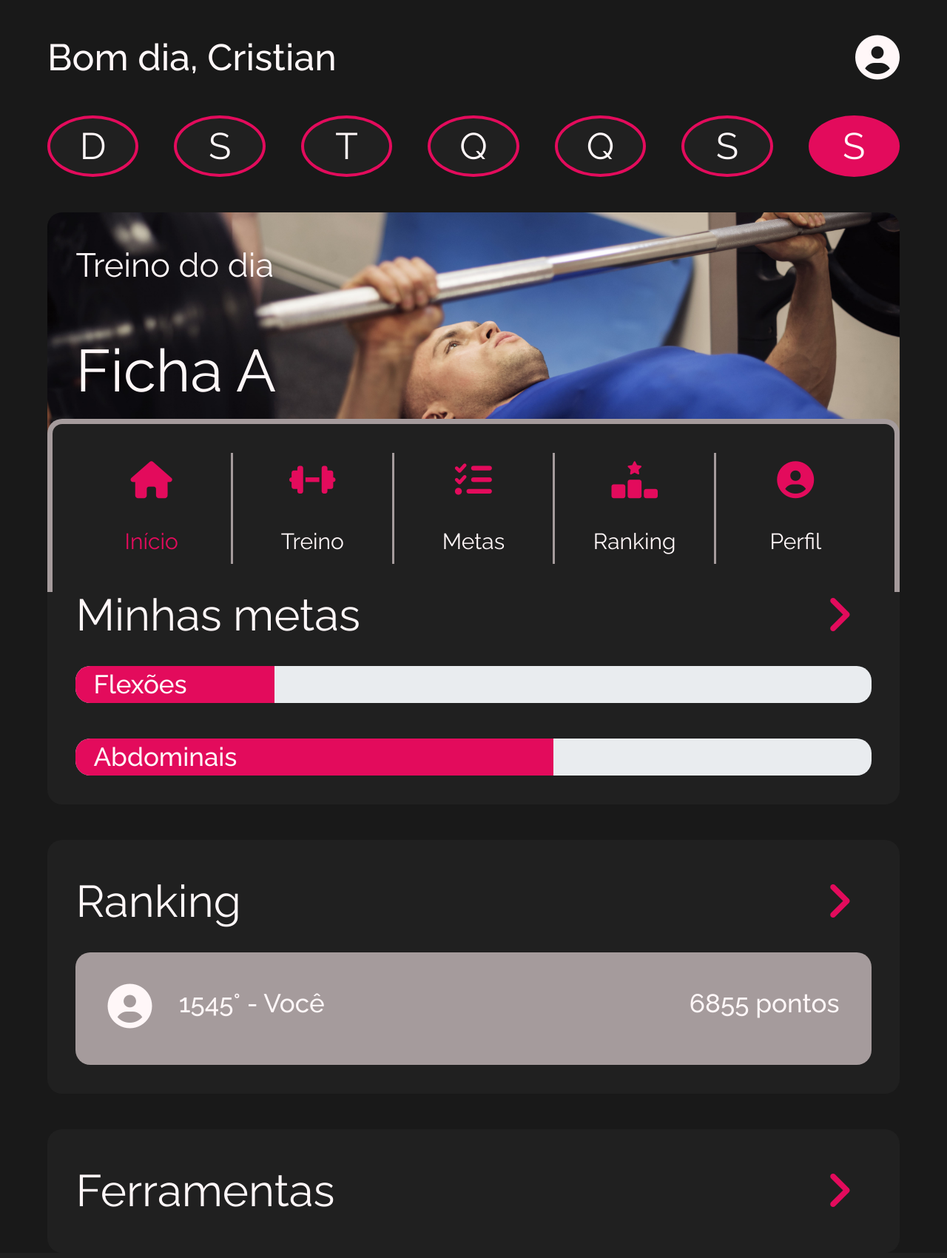
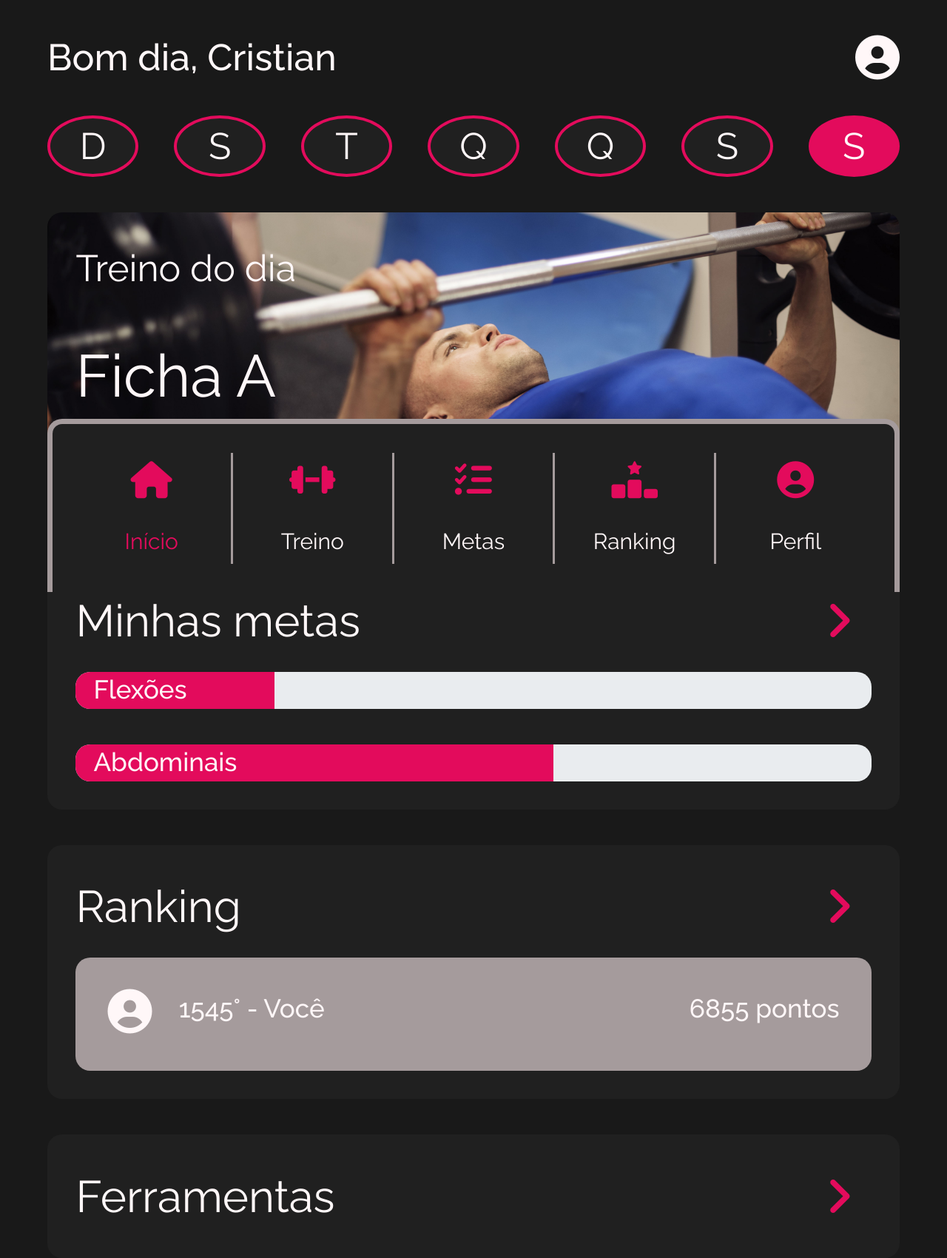
Before and after one commit to crisvini/workout, a PHP site: page /home.html in a window 1280 px wide. Shown: the whole page at 74% size. Before the commit the page ends 1631 px from the top, so only its background shows below. Run offline with PHP 8.4, Linux system fonts and the light colour scheme; some libraries are stand-ins or nearby versions.

Commit message:
correções de classes

```diff
--- a/calculadoraHidratacao.html
+++ b/calculadoraHidratacao.html
@@ -40,7 +40,7 @@
         </div>
         <div class="container mt-5 bg-gray br-20" style="padding: 3%;">
             <div class="row">
-                <div class="col color-white text-center" style="font-size: 60px;">
+                <div class="col color-white text-center fs-large">
                     <span>Calculadora de Hidratação</span>
                 </div>
             </div>
@@ -60,12 +60,12 @@
 
         <div class="container mt-5 bg-gray br-20" style="padding: 3%;">
             <div class="row">
-                <div class="col color-white text-center" style="font-size: 60px;">
+                <div class="col color-white text-center fs-large">
                     <span class="color-pink">Resultado</span>
                 </div>
             </div>
             <div class="row">
-                <div class="col color-white text-center" style="font-size: 60px;">
+                <div class="col color-white text-center fs-large">
                     <span id="agua">?</span>
                 </div>
             </div>
--- a/calculadoraImc.html
+++ b/calculadoraImc.html
@@ -40,7 +40,7 @@
         </div>
         <div class="container mt-5 bg-gray br-20" style="padding: 3%;">
             <div class="row">
-                <div class="col color-white text-center" style="font-size: 60px;">
+                <div class="col color-white text-center fs-large">
                     <span>Calculadora de IMC</span>
                 </div>
             </div>
@@ -67,12 +67,12 @@
 
         <div class="container mt-5 bg-gray br-20" style="padding: 3%;">
             <div class="row">
-                <div class="col color-white text-center" style="font-size: 60px;">
+                <div class="col color-white text-center fs-large">
                     <span class="color-pink">Resultado</span>
                 </div>
             </div>
             <div class="row">
-                <div class="col color-white text-center" style="font-size: 60px;">
+                <div class="col color-white text-center fs-large">
                     <span id="imc">?</span>
                 </div>
             </div>
--- a/home.html
+++ b/home.html
@@ -31,44 +31,44 @@
         <div class="container">
             <div class="row mt-5">
                 <div class="col-10 text-start p-0">
-                    <span class="color-white" style="font-weight: 500; font-size: 50px; line-height: normal;">Bom dia,
+                    <span class="color-white fs-medium" style="font-weight: 500; line-height: normal;">Bom dia,
                         Cristian</span>
                 </div>
                 <div class="col-2 text-end p-0">
-                    <i class="fa-solid fa-circle-user color-white" style="font-size: 60px;"
-                        onclick="load('perfil.html');" id="perfil"></i>
+                    <i class="fa-solid fa-circle-user color-white fs-large" onclick="load('perfil.html');"
+                        id="perfil"></i>
                 </div>
             </div>
         </div>
         <div class="container mt-5">
             <div class="row">
                 <div class="d-flex gap-5 p-0">
-                    <div class="color-white text-center w-100 border-pink rounded-circle bg-gray"
-                        style="font-size: 50px; border: 4px solid;" id="domingo">
+                    <div class="fs-medium color-white text-center w-100 border-pink rounded-circle bg-gray"
+                        style="border: 4px solid;" id="domingo">
                         D
                     </div>
-                    <div class="color-white text-center w-100 border-pink rounded-circle bg-gray"
-                        style="font-size: 50px; border: 4px solid;" id="segunda">
+                    <div class="fs-medium color-white text-center w-100 border-pink rounded-circle bg-gray"
+                        style="border: 4px solid;" id="segunda">
                         S
                     </div>
-                    <div class="color-white text-center w-100 border-pink rounded-circle bg-gray"
-                        style="font-size: 50px; border: 4px solid;" id="terca">
+                    <div class="fs-medium color-white text-center w-100 border-pink rounded-circle bg-gray"
+                        style="border: 4px solid;" id="terca">
                         T
                     </div>
-                    <div class="color-white text-center w-100 border-pink rounded-circle bg-gray"
-                        style="font-size: 50px; border: 4px solid;" id="quarta">
+                    <div class="fs-medium color-white text-center w-100 border-pink rounded-circle bg-gray"
+                        style="border: 4px solid;" id="quarta">
                         Q
                     </div>
-                    <div class="color-white text-center w-100 border-pink rounded-circle bg-gray"
-                        style="font-size: 50px; border: 4px solid;" id="quinta">
+                    <div class="fs-medium color-white text-center w-100 border-pink rounded-circle bg-gray"
+                        style="border: 4px solid;" id="quinta">
                         Q
                     </div>
-                    <div class="color-white text-center w-100 border-pink rounded-circle bg-gray"
-                        style="font-size: 50px; border: 4px solid;" id="sexta">
+                    <div class="fs-medium color-white text-center w-100 border-pink rounded-circle bg-gray"
+                        style="border: 4px solid;" id="sexta">
                         S
                     </div>
-                    <div class="color-white text-center w-100 border-pink rounded-circle bg-gray"
-                        style="font-size: 50px; border: 4px solid;" id="sabado">
+                    <div class="fs-medium color-white text-center w-100 border-pink rounded-circle bg-gray"
+                        style="border: 4px solid;" id="sabado">
                         S
                     </div>
                 </div>
@@ -76,24 +76,24 @@
         </div>
         <div class="container mt-5 bg-peito br-20" style="padding: 3%;" id="treino_dia" onclick="load('treino.html')">
             <div class="row">
-                <div class="color-white" style="font-size: 45px;">
+                <div class="color-white fs-medium">
                     <span>Treino do dia</span>
                 </div>
             </div>
             <div class="row mt-5">
-                <div class="color-white" style="font-size: 80px;">
+                <div class="color-white fs-extra-large">
                     <span>Ficha A</span>
                 </div>
             </div>
             <div class="row mt-5">
-                <div class="color-white" style="font-size: 35px;">
+                <div class="color-white fs-small">
                     <span><i class="fa-solid fa-heart-pulse me-3"></i>9 exercícios</span>
                 </div>
             </div>
         </div>
         <div class="container mt-5 bg-gray br-20" style="padding: 3%;" id="minhas_metas">
             <div class="row">
-                <div class="col-10 color-white" style="font-size: 60px;">
+                <div class="col-10 color-white fs-large">
                     <span>Minhas metas</span>
                 </div>
                 <div class="col-2 text-end align-self-center">
@@ -104,24 +104,22 @@
                 <div class="progress br-20" style="height: 50px;">
                     <div class="progress-bar bg-pink text-start" role="progressbar" style="width: 25%;"
                         aria-valuenow="25" aria-valuemin="0" aria-valuemax="100">
-                        <span class="color-white ms-4"
-                            style="font-size: 35px; position: absolute; font-weight: 500;">Flexões</span>
+                        <span class="color-white ms-4 fs-small fw-500" style="position: absolute;">Flexões</span>
                     </div>
                 </div>
             </div>
             <div class="row mt-5" style="--bs-gutter-x: none;">
-                <div class="progress br-20" style=" height: 50px;">
+                <div class="progress br-20" style="height: 50px;">
                     <div class="progress-bar bg-pink text-start" role="progressbar" style="width: 60%;"
                         aria-valuenow="60" aria-valuemin="0" aria-valuemax="100">
-                        <span class="color-white ms-4"
-                            style="font-size: 35px; position: absolute; font-weight: 500;">Abdominais</span>
+                        <span class="color-white ms-4 fs-small fw-500" style="position: absolute;">Abdominais</span>
                     </div>
                 </div>
             </div>
         </div>
         <div class="container mt-5 bg-gray br-20" style="padding: 3%;" id="ranking">
             <div class="row">
-                <div class="col-10 color-white" style="font-size: 60px;">
+                <div class="col-10 color-white fs-large">
                     <span>Ranking</span>
                 </div>
                 <div class="col-2 text-end align-self-center">
@@ -129,10 +127,10 @@
                 </div>
             </div>
             <div class="row mt-4 bg-light-gray br-20" style="padding: 4%; --bs-gutter-x: none">
-                <div class="color-white d-flex flex-column" style="font-size: 35px; font-weight: 500;">
+                <div class="color-white d-flex flex-column fs-small fw-500">
                     <div class="row">
                         <div class="col-1">
-                            <i class="fa-solid fa-circle-user color-white" style="font-size: 60px;"></i>
+                            <i class="fa-solid fa-circle-user color-white fs-large"></i>
                         </div>
                         <div class="col-7 ps-4">
                             <span>1545° - Você</span>
@@ -144,9 +142,10 @@
                 </div>
             </div>
         </div>
-        <div class="container mt-5 bg-gray br-20" style="padding: 3%;" id="ferramentas" onclick="load('ferramentas.html');">
+        <div class="container mt-5 bg-gray br-20" style="padding: 3%;" id="ferramentas"
+            onclick="load('ferramentas.html');">
             <div class="row">
-                <div class="col-10 color-white" style="font-size: 60px;">
+                <div class="col-10 color-white fs-large">
                     <span>Ferramentas</span>
                 </div>
                 <div class="col-2 text-end align-self-center">
--- a/style/styles.css
+++ b/style/styles.css
@@ -8,6 +8,10 @@
 
 .color-gray {
     color: #202020 !important;
+}
+
+.color-medium-gray {
+    color: #292929 !important;
 }
 
 .color-light-gray {
@@ -28,6 +32,10 @@
 
 .bg-gray {
     background-color: #202020 !important;
+}
+
+.bg-medium-gray {
+    background-color: #292929 !important;
 }
 
 .bg-light-gray {
@@ -107,10 +115,6 @@ body {
 
 .logo-font {
     font-family: 'Source Sans Pro', sans-serif;
-}
-
-.bg-black {
-    background-color: #191919 !important;
 }
 
 .form-control {
@@ -374,6 +378,12 @@ body {
     background-size: cover;
 }
 
+.image-disabled {
+    filter: grayscale(80%);
+    -webkit-filter: grayscale(80%);
+    -moz-filter: grayscale(80%);
+}
+
 .h-25vh {
     height: 25vh;
 }
```
Also changed, not shown: ferramentas.html (+17 -12 lines), fichas.html (+17 -14 lines), index.html (+6 -6 lines).
